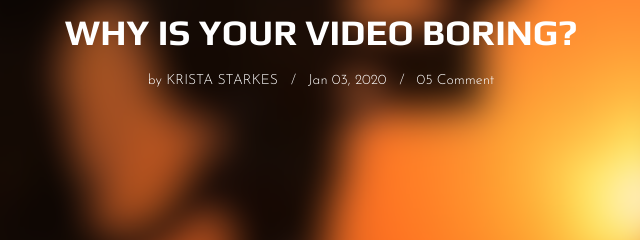
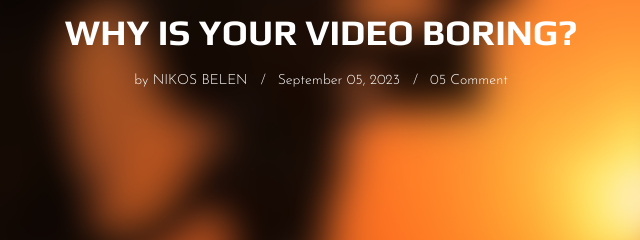
Before and after one commit to Nixx22/Nixx-Productions, a plain HTML site: page blog-details2.html in a window 1280 px wide. Shown: the part 291-531 px from the top of the page, 319-959 px from the left. Drawn offline with Linux system fonts and the light colour scheme.

Commit message:
Update blog-details2.html

```diff
--- a/blog-details2.html
+++ b/blog-details2.html
@@ -75,8 +75,8 @@
                     <div class="blog__hero__text">
                         <h2>Why Is Your Video Boring?</h2>
                         <ul>
-                            <li>by <span>Krista Starkes</span></li>
-                            <li>Jan 03, 2020</li>
+                            <li>by <span>Nikos Belen</span></li>
+                            <li>September 05, 2023</li>
                             <li>05 Comment</li>
                         </ul>
                     </div>
```
